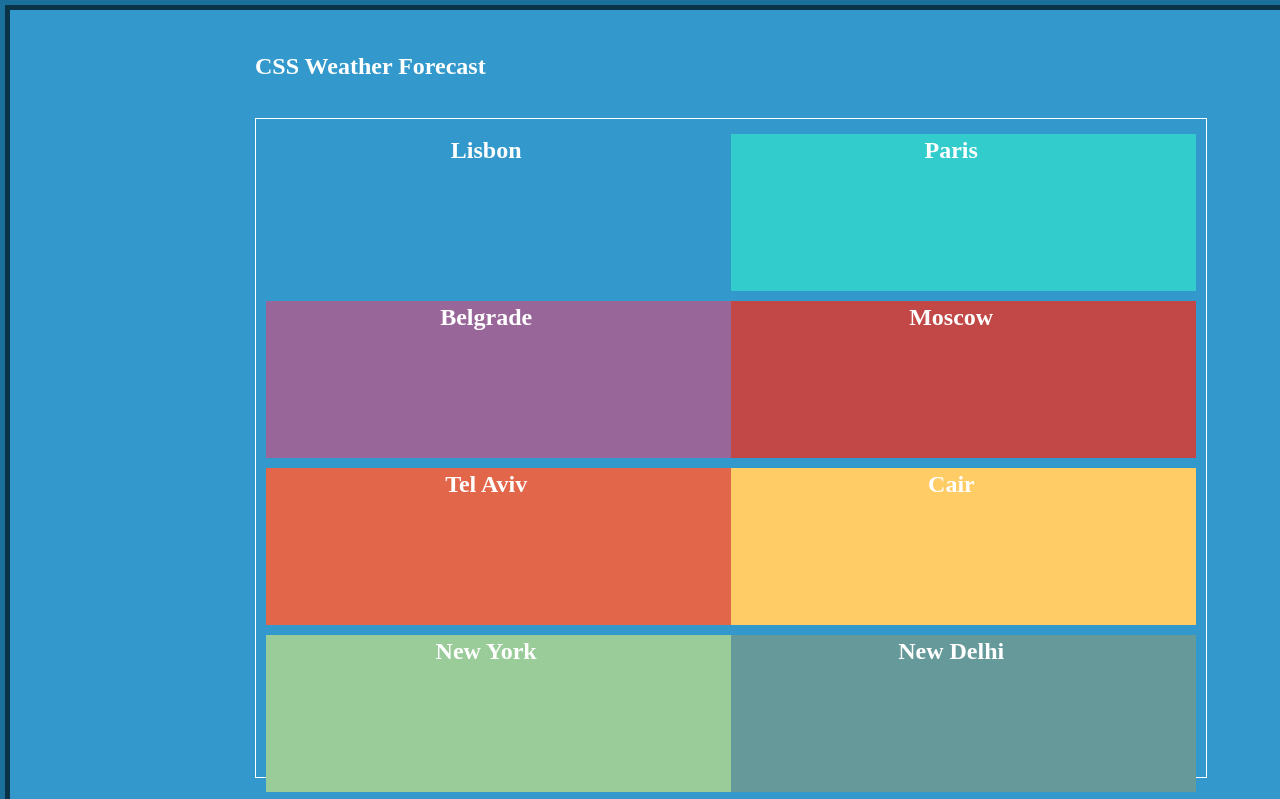
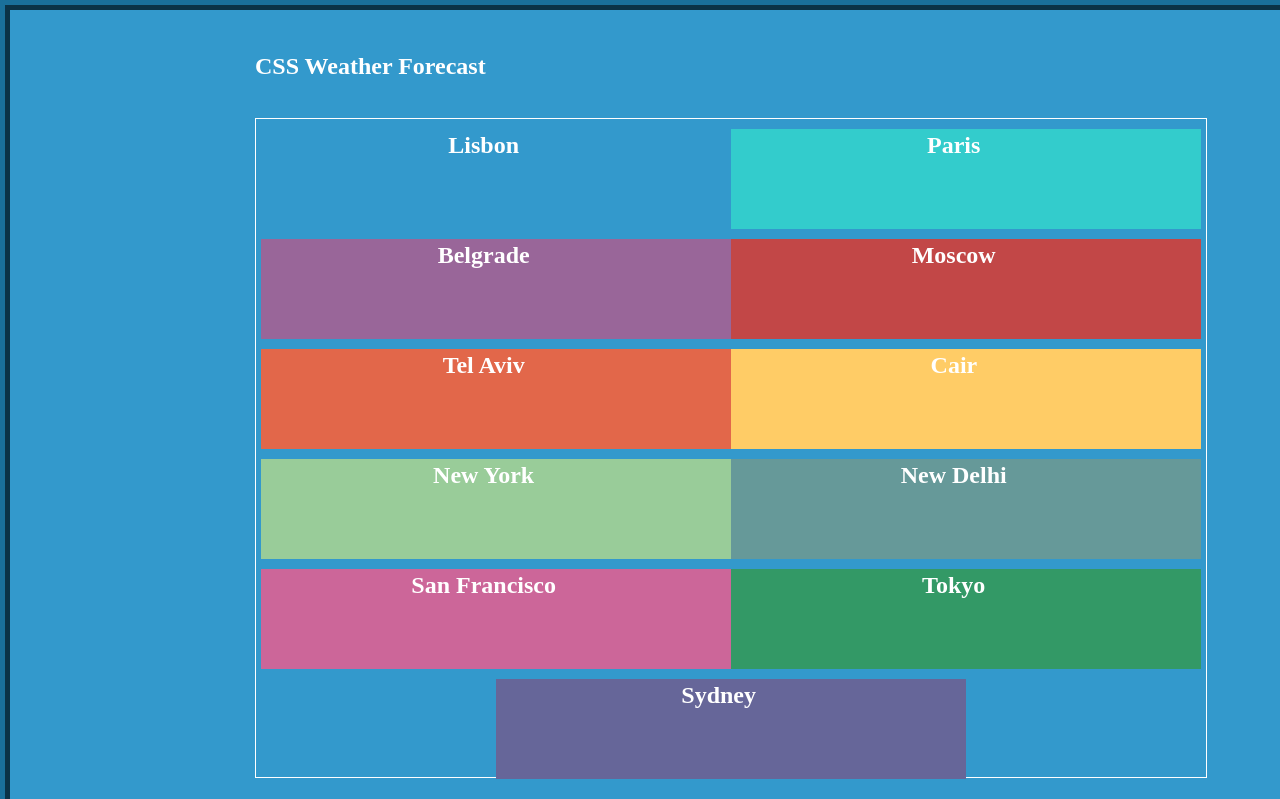
Before and after one commit to Katiasun/Lesson7_part2, a plain HTML site: page index.html in a window 1280 px wide. Shown: the top 799 px of the page. Drawn offline with Linux system fonts and the light colour scheme.

Commit message:
corrected css

```diff
--- a/css/style.css
+++ b/css/style.css
@@ -21,13 +21,13 @@ body {
   width: 950px;
   height: 658px;
   border: 1px solid #ffffff;
-  margin: 35px 245px 180px 245px;
+  margin: 35px 245px 125px 245px;
 }
 .weather {
   list-style: none;
   font-size: 0;
   text-align: center;
-  padding: 10px;
+  padding: 5px;
 }
 .weather li {
   margin: 5px 0;
@@ -44,57 +44,57 @@ body {
 .lisbon {
   background-color: #3399cc;
   width: 466px;
-  height: 157px;
+  height: 100px;
 }
 .paris {
   background-color: #33cccc;
   width: 230px;
-  height: 157px;
+  height: 100px;
 }
 .belgrade {
   background-color: #996699;
   width: 230px;
-  height: 157px;
+  height: 100px;
 }
 .moscow {
   background-color: #c24747;
   width: 230px;
-  height: 157px;
+  height: 100px;
 }
 .telaviv {
   background-color: #e2674a;
   width: 230px;
-  height: 157px;
+  height: 100px;
 }
 .cair {
   background-color: #ffcc66;
   width: 230px;
-  height: 157px;
+  height: 100px;
 }
 .newyork {
   background-color: #99cc99;
   width: 230px;
-  height: 157px;
+  height: 100px;
 }
 .newdelhi {
   background-color: #669999;
   width: 230px;
-  height: 157px;
+  height: 100px;
 }
 .francosco {
   background-color: #cc6699;
   width: 466px;
-  height: 157px;
+  height: 100px;
 }
 .tokyo {
   background-color: #339966;
   width: 230px;
-  height: 157px;
+  height: 100px;
 }
 .sydney {
   background-color: #666699;
   width: 938px;
-  height: 157px;
+  height: 100px;
 }
 .last {
   color: #ffffff;
@@ -102,4 +102,5 @@ body {
   font-weight: 600;
   font-size: 18px;
   height: 25px;
+  margin: 155px 584px 40px 245px;
 }
```
